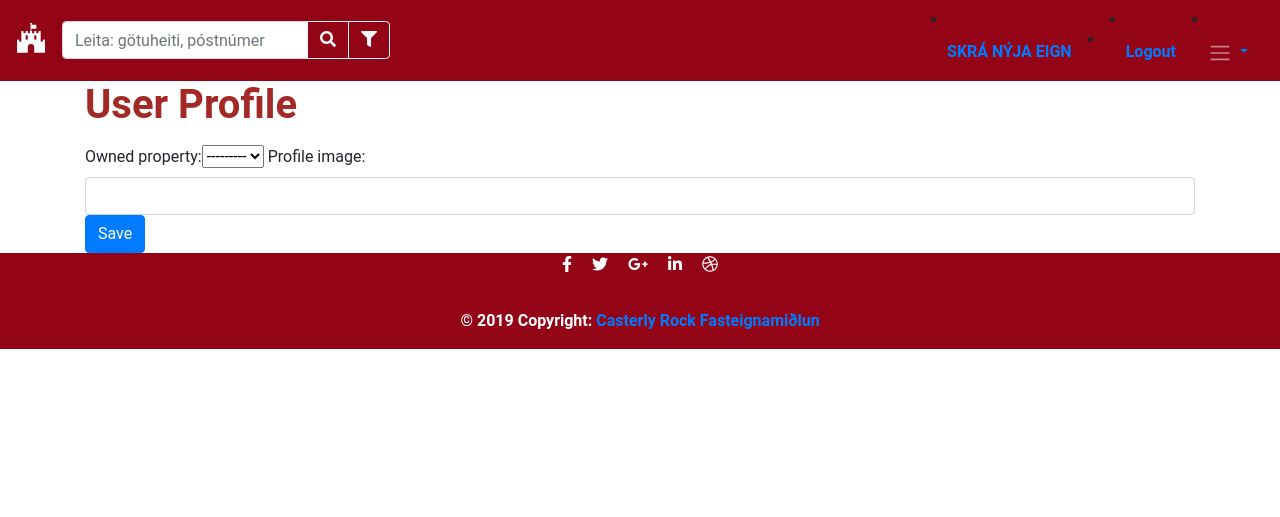
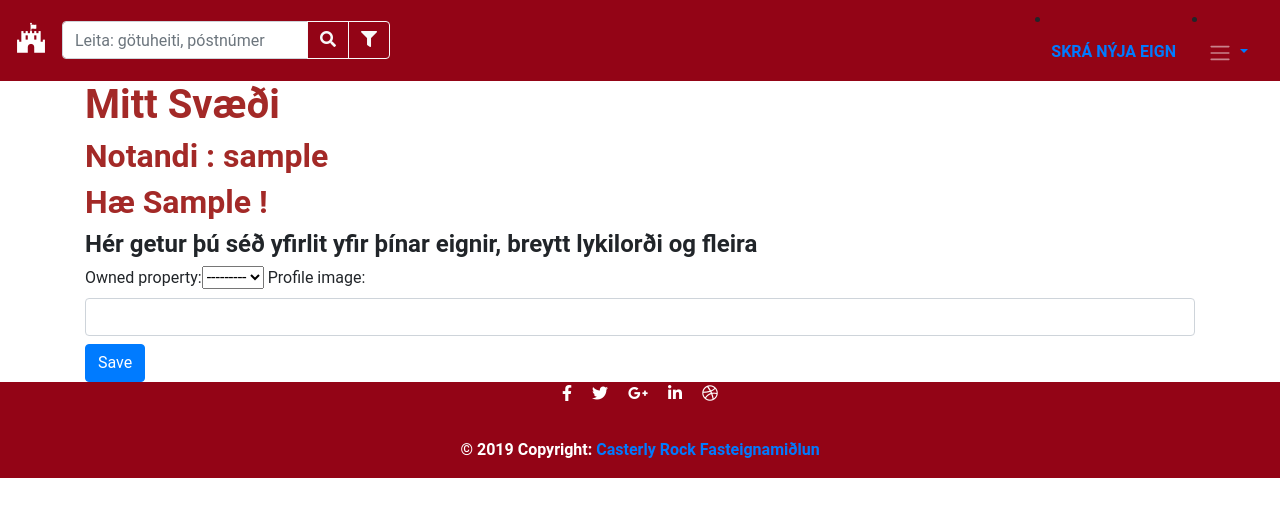
Before and after one commit to HlynurM/Casterly_Rock, a Django app: page /user/profile in a window 1280 px wide. Shown: the top 517 px of the page. Run offline with Django 3.2, Linux system fonts and the light colour scheme; the visitor is signed in with stand-in values (Sample User, id 1); data that the repository does not hold is empty; some libraries are stand-ins or nearby versions.

Commit message:
user_profile_breytingar

```diff
--- a/Casterly/settings.py
+++ b/Casterly/settings.py
@@ -131,4 +131,3 @@ STATICFILES_DIRS = [
 
 LOGIN_REDIRECT_URL = '/user/profile'
 LOGIN_URL = '/user/login'
-# TEST TEST TEST
--- a/templates/base.html
+++ b/templates/base.html
@@ -55,26 +55,23 @@
     <!--/ THIS GOES TO THE RIGHT SIDE -->
     <div class="collapse navbar-collapse" id="navbarSupportedContent">
         <li class="navbar-nav ml-auto">
+        {% if user.is_authenticated %}
             <li class="nav-item ">
                 <a class="nav-link" href="{% url 'add_new_estate' %}">SKRÁ NÝJA EIGN <span class="sr-only">(current)</span></a>
-
-        </li>
-        <li class="nav-item ">
-            {% if user.is_authenticated %}
-                <li>
-                    <a class="nav-link" href="{% url 'logout' %}">Logout
-                        <span class="sr-only">(current)</span></a>
             </li>
         {% else %}
+
+        <li class="nav-item ">
             <li>
-                    <a class="nav-link" href="{% url 'login' %}">Login
+                <a class="nav-link" href="{% url 'login' %}">SKRÁ INN
                     <span class="sr-only">(current)</span></a>
             </li>
             <li>
-                    <a class="nav-link" href="{% url 'register' %}"><i class="fas fa-user"></i>Register
+                <a class="nav-link" href="{% url 'register' %}"><i class="fas fa-user"></i> SKRÁ NOTANDA
                     <span class="sr-only">(current)</span></a>
             </li>
         {% endif %}
+
         </li>
         <li class="nav-item dropdown active">
             <a class="nav-link dropdown-toggle" href="#" id="navbarDropdown" role="button" data-toggle="dropdown"
@@ -86,12 +83,12 @@
                 {% if user.is_authenticated %}
                     <a class="dropdown-item" href="{% url 'profile' %}">MITT SVÆÐI</a>
                 {% endif %}
+                <a class="dropdown-item" href="#">UM OKKUR</a>
+                {% if user.is_authenticated %}
                     <a class="dropdown-item" href="{% url 'add_new_estate' %}">SKRÁ NÝJA EIGN</a>
-                <a class="dropdown-item" href="#">UM OKKUR</a>
                     <div class="dropdown-divider">
                     </div>
-                {% if user.is_authenticated %}
-                    <a class="dropdown-item" href='user/logout'>SKRÁ ÚT</a>
+                    <a class="dropdown-item" href = "{% url 'logout' %}">SKRÁ ÚT</a>
                 {% endif %}
             </div>
         </li>
--- a/templates/user/profile.html
+++ b/templates/user/profile.html
@@ -1,11 +1,15 @@
 {% extends "base.html" %}
 {% block content%}
 
-    <h1>User Profile</h1>
-    <p>{{ user.name }}</p>
+    <h1>Mitt Svæði</h1>
+    <h2> Notandi : {{  user.username  }} </h2>
+    <h2>Hæ {{ user.first_name }} !</h2>
+    <h4><strong>Hér getur þú séð yfirlit yfir þínar eignir, breytt lykilorði og fleira</strong></h4>
+
     <form class="form form-horizontal" method="post">
         {% csrf_token %}
         {{ form }}
+        <h1></h1>
         <input type="submit" class="btn btn-primary" value="Save" />
 
     </form>
--- a/user/forms/profile_form.py
+++ b/user/forms/profile_form.py
@@ -14,5 +14,4 @@ class ProfileForm(ModelForm):
             'kingdom': widgets.Select(attrs = { 'class': 'form-control' }),
             'estates': widgets.Select(attrs = { 'class': 'form-control' }),
             'bio': widgets.TextInput(attrs={'class': 'form-control'}),
-
         }
```
Lines whose indentation alone changed are shown as unchanged.
